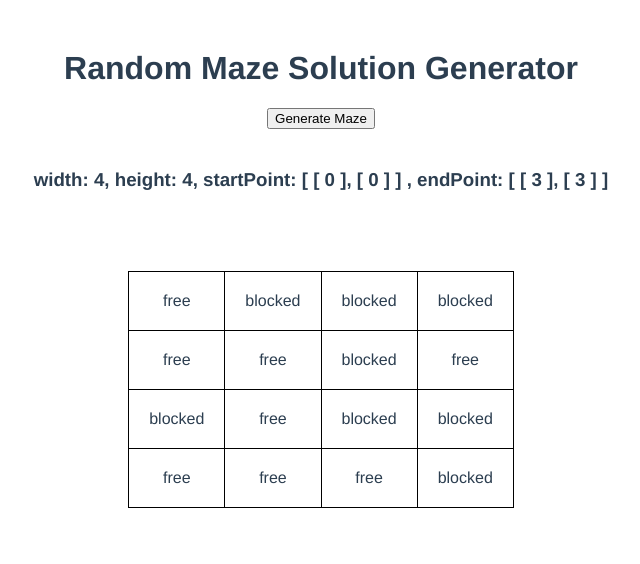
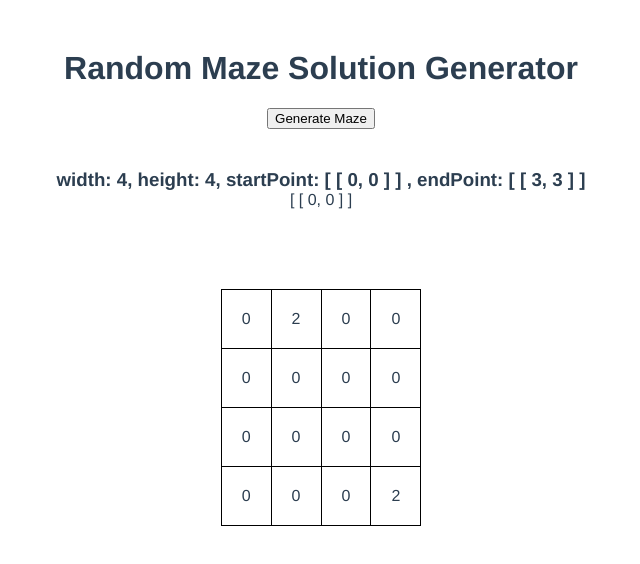
Before and after one commit to maryamtb/maze-task, a Vue app: page / in a window 1280 px wide. Shown: the top 564 px of the page, without its empty margins (319-959 px from the left). Built offline with nearby package versions, Linux system fonts and the light colour scheme.

Commit message:
updates to getNeighbor function, recursive call working, beginning to generateMaze function added, unnecessary data values removed, startpoint is the new moving point, simpler maze

```diff
--- a/src/components/Maze.vue
+++ b/src/components/Maze.vue
@@ -4,6 +4,7 @@
     <button @click="solveMaze(startPoint, endPoint)">Generate Maze</button>
 
     <h3>width: {{width[0]}}, height: {{height[0]}}, startPoint: {{startPoint}} , endPoint: {{endPoint}}</h3>
+      {{startPoint}}
       <div class="maze">
         <table>
             <tr><td>{{ maze[0][0] }}</td><td>{{ maze[0][1] }}</td><td>{{ maze[0][2] }}</td><td>{{ maze[0][3] }}</td></tr>
@@ -24,100 +25,89 @@ export default {
     return {
       width: [4],
       height: [4],
-      size: [4].concat([4]),
+      // size: [4].concat([4]),
+      maze: [
+        [0,2,0,0],
+        [0,0,0,0],
+        [0,0,0,0],
+        [0,0,0,2]
+      ],
       // maze: [
-      //   [1,0,0,0],
-      //   [1,1,0,1],
-      //   [0,1,0,0],
-      //   [1,1,1,1]
+      //   ['free','blocked','blocked','blocked'],
+      //   ['free','free','blocked','free'],
+      //   ['blocked','free','blocked','blocked'],
+      //   ['free','free','free','blocked']
       // ],
-      maze: [
-        ['free','blocked','blocked','blocked'],
-        ['free','free','blocked','free'],
-        ['blocked','free','blocked','blocked'],
-        ['free','free','free','blocked']
-      ],
-      movingPoint: [
-        [],[]
-      ],
-      startPoint: [
-        [0],[0]
-      ],
-      endPoint: [
-        [3],[3]
-      ],
-      movingPointList: [
-        [],[],
-        ]
+      // movingPoint: [
+      //   [],[]
+      // ],
+      startPoint:
+        [[0,0]]
+      ,
+      endPoint:
+        [[3,3]]
+      ,
+      // movingPointList: [
+      //   [],[],
+      //   ]
     }
   },
   methods: {
 
-    getNeighbor() {
+
+    movePoint(startPoint) {
+
       let _this = this;
 
-      var i = 0
-      var j = 0
-      if (this.maze[i][j+1] === 'blocked' && this.maze[i]-1 < this.width && this.maze[j]-1 < this.height) {
-        this.movingPoint = [i+1,j]
-
-        // this.movingPointList.push([this.movingPoint[0]],[this.movingPoint[1]])
-        // console.log(this.movingPointList)
-
-        return _this.solveMaze( [ this.movingPoint = [i+1,j] ] , [this.endPoint])
-        // return _this.solveMaze( [ [this.movingPoint[0]],[this.movingPoint[1]] ]  , [this.endPoint])
-
-      } else if (this.maze[i+1][j] === 'free' && this.maze[i]-1 < this.width && this.maze[j]-1 < this.height) {
-        this.movingPoint = [i,j+1]
-        // this.movingPointList.push([this.movingPoint[0]],[this.movingPoint[1]])
-
-        return _this.solveMaze( this.movingPoint[i,j+1] , [this.endPoint])
-        // _this.solveMaze( [ [this.movingPoint[0]],[this.movingPoint[1]] ]  , [this.endPoint])
-
-      } else if (this.maze[i]-1 === this.width && this.maze[i-1][j] === 'free') {
-        this.movingPoint = [i-1,j]
-        // this.movingPointList.push([this.movingPoint[0]],[this.movingPoint[1]])
-
-        console.log('out of range x-axis')
-        return _this.solveMaze( this.movingPoint = [i-1,j] , [this.endPoint])
-        // return _this.solveMaze( [ [this.movingPoint[0]],[this.movingPoint[1]] ]  , [this.endPoint])
-
-      } else if (this.maze[i]-1 === this.height && this.maze[i][j-1] === 'free') {
-        this.movingPoint = [i,j-1]
-        // this.movingPointList.push([this.movingPoint[0]],[this.movingPoint[1]])
-        console.log('out of range y-axis')
-
-        return _this.solveMaze( this.movingPoint = [i,j-1] , [this.endPoint])
-        // return _this.solveMaze( [ [this.movingPoint[0]],[this.movingPoint[1]] ]  , [this.endPoint])
-      } else if (this.maze[i][j] === this.movingPoint[i][j]) {
-        // console.log([this.movingPoint], [this.endPoint])
-        console.log('winner')
-        // _this.solveMaze( movingPoint  , [this.endPoint])
-      } else {
-
-          // return _this.solveMaze({ startPoint: [ [this.movingPoint[0]],[this.movingPoint[1]] ] } , { endPoint: [this.endPoint]})
-          console.log('something else')
-      }
-
-    },
-
-    movePoint() {
-      // this.movingPoint = this.startPoint;
-      let _this = this;
-      // 0. check if on edge
       // 1. check adjacent value by calling getNeighbor()
       // 2. set this.movingPoint = 'free' location (from getNeighbor())
       // 3. call solveMaze() again
       // 4. once above is complete, create stackList() => lists all moved position into a 2d array + drawLine() => sets background color for that list to red
+      // if (this.movingPoint < this.width && this.movingPoint < this.height) {
 
-      _this.getNeighbor()
+      _this.getNeighbor(startPoint)
 
+    },
+
+    getNeighbor(startPoint) {
+        // let _this = this;
+
+      var i = 0
+      var j = 0
+      var width = this.width
+      var height = this.height
+
+      var maze = this.maze
+      let right = maze[i][j+1]
+      // var down = maze[i][j+1]
+      // var left = maze[i][j-1]
+      // var up = maze[i-1][j]
+
+
+      for (i=0; i < width-1; i++) {
+        for (j=0; j < height-1; j++) {
+          if (right === 0 && right < maze[i].length-1 && maze[j].length-1) {
+            startPoint = startPoint.push([i,j+1])
+            console.log('pushed')
+            startPoint = startPoint[0]
+            return startPoint
+
+          } else if (right === 2) {
+            return startPoint
+            // console.log(startPoint)
+          } else {
+
+            // console.log('something else')
+          }
+        }
+          // return _this.solveMaze(startPoint, this.endPoint)
+      }
 
     },
 
     arraysEqual([a], [b]) {
       if (a === b) return true;
-      if (a === '' || b === '' && a === null && b === null) return false;
+      if (a === '' || b === '' || a === null || b === null) return false;
       for (var i = 0; i < a.length; i++) {
         if (a[i] !== b[i]) return false;
       }
@@ -126,23 +116,29 @@ export default {
 
     solveMaze(startPoint, endPoint) {
       let _this = this;
-      // startPoint = '';
       for (var i=0; i < this.maze.length; i++) {
         var mazeColumn = this.maze[i];
         for (var j=0; j < mazeColumn.length; j++) {
           if (_this.arraysEqual([startPoint], [endPoint])) {
             console.log('maze solved');
+            break;
           } else {
-            this.startPoint = startPoint
-
-            _this.movePoint();
+            _this.movePoint(startPoint);
+            // console.log(startPoint)
             console.log('move()')
+            break;
           }
-          return [this.movingPoint]
+          // return this.movingPoint
         }
       }
-    }
+    },
 
+    // generateMaze(height, width, startPoint, endPoint) {
+    //   height = this.height,
+    //   width = this.width,
+    //   startPoint = this.startPoint,
+    //   endPoint = this.endPoint
+    // }
 
   }
 }
```
